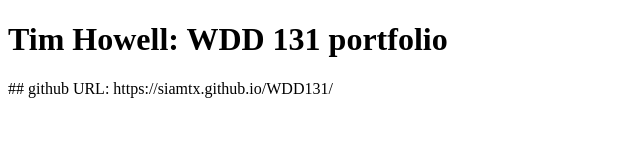
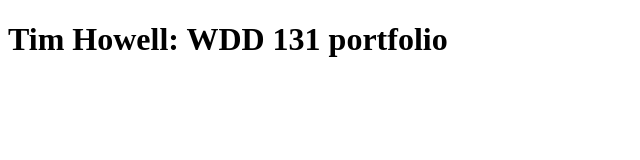
Before and after one commit to siamtx/WDD131, a plain HTML site: page index.html in a window 1280 px wide. Shown: the whole page, without its empty margins (0-640 px from the left). Drawn offline with Linux system fonts and the light colour scheme.

Commit message:
added correct comment line for URL.

```diff
--- a/index.html
+++ b/index.html
@@ -21,5 +21,5 @@
     </footer>
 </body>
 
-## github URL: https://siamtx.github.io/WDD131/
+<!-- github URL: https://siamtx.github.io/WDD131/  -->
 </html>
```
